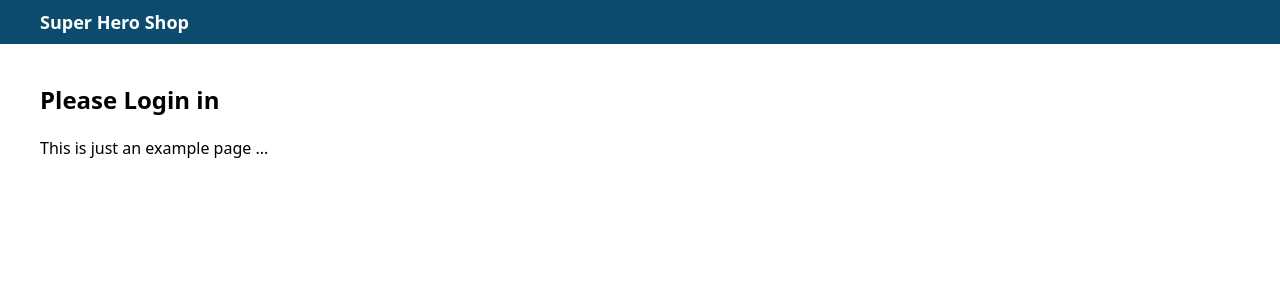
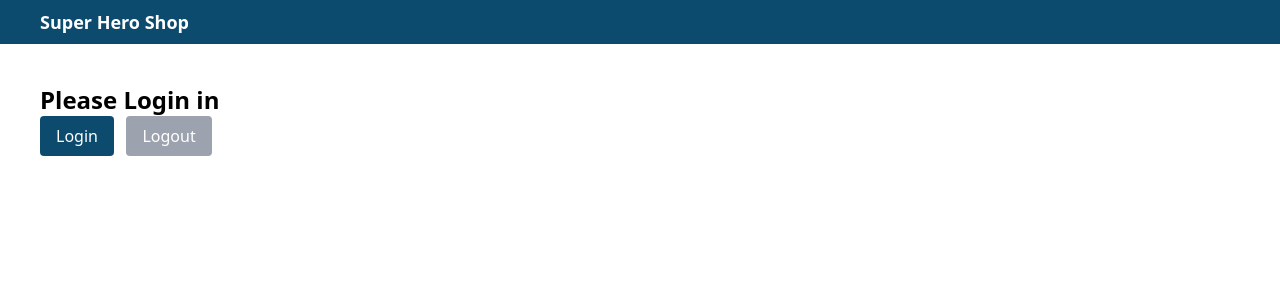
Before and after one commit to manfredsteyer/hero-shop, an Angular app: page /login in a window 1280 px wide. Shown: the top 300 px of the page. Built offline with nearby package versions, Linux system fonts and the light colour scheme.

Commit message:
add auth service

```diff
--- a/angular.json
+++ b/angular.json
@@ -17,7 +17,6 @@
             "index": "src/index.html",
             "browser": "src/main.ts",
             "polyfills": [
-              "zone.js"
             ],
             "tsConfig": "tsconfig.app.json",
             "assets": [
--- a/src/app/app.config.ts
+++ b/src/app/app.config.ts
@@ -1,13 +1,19 @@
-import { ApplicationConfig } from '@angular/core';
+import { ApplicationConfig, provideExperimentalZonelessChangeDetection } from '@angular/core';
 import { provideRouter, withComponentInputBinding, withViewTransitions } from '@angular/router';
 
 import { routes } from './app.routes';
-import { provideClientHydration } from '@angular/platform-browser';
+import { provideClientHydration, withEventReplay } from '@angular/platform-browser';
 
 export const appConfig: ApplicationConfig = {
-  providers: [provideRouter(
-    routes,
-    withComponentInputBinding(),
-    withViewTransitions(),
-  ), provideClientHydration()]
+  providers: [
+    provideExperimentalZonelessChangeDetection(),
+    provideRouter(
+      routes,
+      withComponentInputBinding(),
+      withViewTransitions(),
+    ),
+    provideClientHydration(
+      // withEventReplay()
+    )
+  ]
 };
--- a/src/app/app.routes.ts
+++ b/src/app/app.routes.ts
@@ -1,8 +1,10 @@
-import { RedirectCommand, Router, Routes } from '@angular/router';
+import { ActivatedRouteSnapshot, RedirectCommand, Router, Routes } from '@angular/router';
 import { ProductListComponent } from './product-list/product-list.component';
 import { ProductDetailComponent } from './product-detail/product-detail.component';
 import { inject } from '@angular/core';
 import { LoginComponent } from './login/login.component';
+import { AuthService } from './auth.service';
+import { RedirectToLoginState } from './data/redirect-to-login-state';
 
 export const routes: Routes = [
     {
@@ -25,14 +27,23 @@ export const routes: Routes = [
     {
         path: 'products/:id',
         component: ProductDetailComponent,
-        canActivate: [() => {
+        canActivate: [(destination: ActivatedRouteSnapshot) => {
             const router = inject(Router);
+            const auth = inject(AuthService);
+
+            if (auth.isAuth()) {
+                return true;
+            }
+
+            const afterLoginRedirect = destination.url.join('/');
             const urlTree = router.parseUrl('/login');
+
             return new RedirectCommand(urlTree, {
-                skipLocationChange: true,
+                // skipLocationChange: true,
                 state: {
-                    needsLogin: true
-                },
+                    needsLogin: true,
+                    afterLoginRedirect: afterLoginRedirect
+                } as RedirectToLoginState,
             });
         }]
     }
--- /dev/null
+++ b/src/app/auth.service.ts
@@ -0,0 +1,24 @@
+import { Injectable } from '@angular/core';
+
+@Injectable({
+  providedIn: 'root'
+})
+export class AuthService {
+
+  userName = '';
+
+  constructor() { }
+
+  login(userName: string): void {
+    this.userName = userName;
+  }
+
+  logout(): void {
+    this.userName = '';
+  }
+
+  isAuth() {
+    return this.userName !== '';
+  }
+
+}
--- /dev/null
+++ b/src/app/data/redirect-to-login-state.ts
@@ -0,0 +1,6 @@
+import { UrlSegment } from "@angular/router";
+
+export interface RedirectToLoginState {
+    needsLogin: boolean;
+    afterLoginRedirect: string;
+}
--- a/src/app/login/login.component.html
+++ b/src/app/login/login.component.html
@@ -1,13 +1,20 @@
 <div class="content">
 
-    <h1>Please Login in</h1>
+    @if (auth.isAuth()) {
+        <h1>Hi, {{auth.userName}}</h1>
+    }
+    @else {
+        <h1>Please Login in</h1>
+    }
 
-    @if(needsLogin) {
+    @if(state?.needsLogin) {
     <p>
         You've been sent here because the requested page is only available for logged-in users.
     </p>
     }
 
-    <p>This is just an example page ...</p>
+    <button class="btn-primary" (click)="login()">Login</button>
+    &nbsp;
+    <button class="btn-secondary" (click)="logout()">Logout</button>
 
 </div>
--- a/src/app/login/login.component.ts
+++ b/src/app/login/login.component.ts
@@ -1,5 +1,7 @@
 import { Component, inject } from '@angular/core';
 import { Router } from '@angular/router';
+import { AuthService } from '../auth.service';
+import { RedirectToLoginState } from '../data/redirect-to-login-state';
 
 @Component({
   selector: 'app-login',
@@ -10,10 +12,28 @@ import { Router } from '@angular/router';
 })
 export class LoginComponent {
   router = inject(Router);
-  needsLogin = false;
+  auth = inject(AuthService);
+
+  state: RedirectToLoginState | undefined;
 
   constructor() {
     const nav = this.router.getCurrentNavigation();
-    this.needsLogin = nav?.extras.state?.['needsLogin'];
+
+    if (nav?.extras.state) {
+      this.state = nav?.extras.state as RedirectToLoginState;
+    }
+
   }
+
+  logout() {
+    this.auth.logout();
+  }
+
+  login() {
+    this.auth.login('John');
+    if (this.state?.afterLoginRedirect) {
+      this.router.navigateByUrl(this.state?.afterLoginRedirect);
+    }
+  }
+
 }
--- a/src/styles.css
+++ b/src/styles.css
@@ -112,4 +112,9 @@ A {
     .btn-primary {
         @apply px-4 py-2 bg-sky-900 text-white rounded hover:bg-sky-600
     }
+
+    .btn-secondary {
+        @apply px-4 py-2 bg-gray-400 text-white rounded hover:bg-gray-500
+    }
+
 }
```
Also changed, not shown: 1 other file (tests, documents, lock files or other folders).
